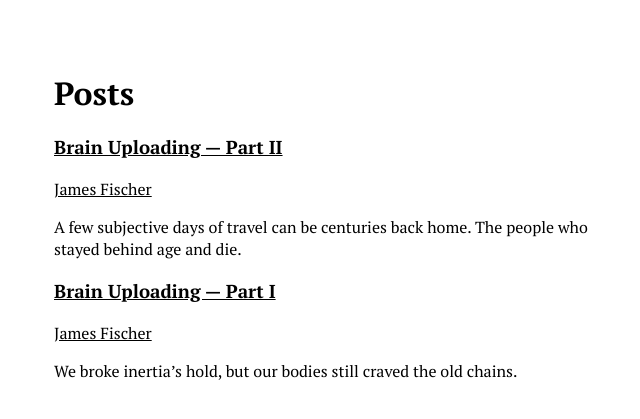
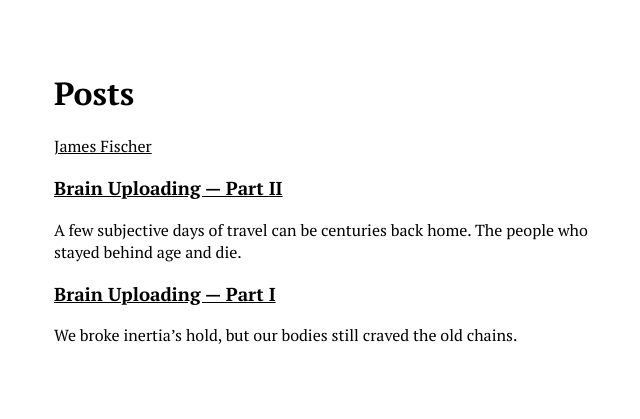
Before and after one commit to jamesfischer8/jamesfischer8.github.io, a Jekyll site: the page built from posts.md, in a window 1280 px wide. Shown: the top 419 px of the page, without its empty margins (102-742 px from the left). Built offline with Jekyll 4.4.1, drawn with Linux system fonts in a browser that asks for light colours; our own code applies the rules of GitHub Pages for plain Markdown files.

Commit message:
Move name link on posts index to top

```diff
--- a/posts.md
+++ b/posts.md
@@ -3,11 +3,9 @@ layout: default
 ---
 
 # Posts
+[James Fischer]({{ site.url }})
 
 {% for post in site.posts %}
 ### [{{ post.title }}]({{ post.url }})
-
-[James Fischer]({{ site.url }})
-
 {{ post.excerpt }}
 {% endfor %}
```
